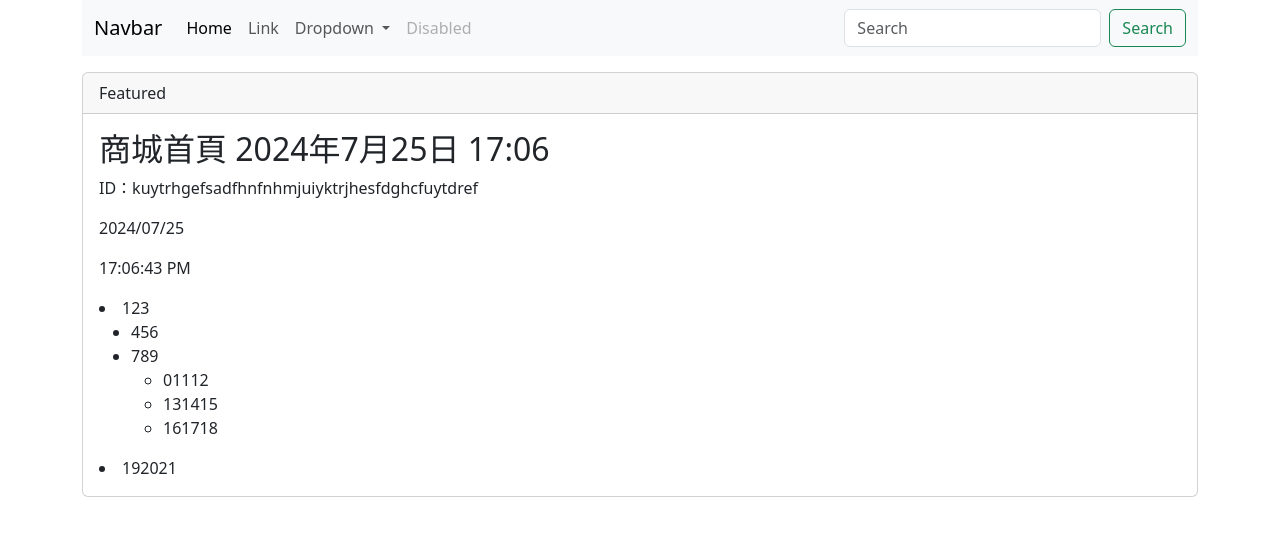
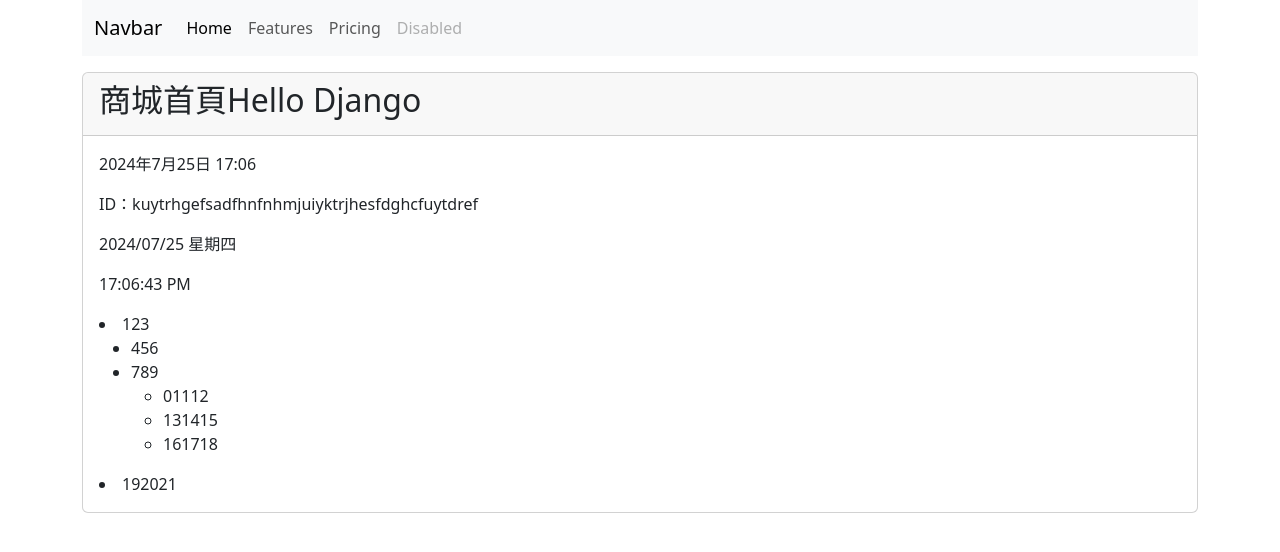
Before and after one commit to kai114615/project2, a Django app: page /store/ in a window 1280 px wide. Shown: the top 552 px of the page. Run offline with Django 5.2, Linux system fonts and the light colour scheme; some libraries are stand-ins or nearby versions.

Commit message:
複習至20240726

```diff
--- a/myapp/templates/myapp/index.html
+++ b/myapp/templates/myapp/index.html
@@ -2,18 +2,17 @@
 
 {% block content %}
 
-<h2>{{ store_title }} {{ now }}</h2>
+<p>{{ now }}</p>
 <p>ID：{{ id }}</p>
 
 <p>{{title|slice:"1:3"}}</p>
-<p>{{now|date:"Y/m/d"}}</p>
+<p>{{now|date:"Y/m/d D"}}</p>
 <p>{{now|time:"H:i:s A"}}</p>
 
 <div>{{value1|unordered_list}} </div>
 
 {% endblock %}
 
-
 {% block title %}
-<h2>{{title|title}}</h2>
+<h2>{{store_title|title}}</h2>
 {% endblock %}
--- a/myapp/views.py
+++ b/myapp/views.py
@@ -5,7 +5,7 @@ from datetime import datetime
 # Create your views here.
 def index(request):
     # return HttpResponse('<h2>Myapp 首頁</h2>')
-    store_title = '商城首頁'
+    store_title = '商城首頁hello django'
     now = datetime.now()
     id = 'kuytrhgefsadfhnfnhmjuiyktrjhesfdghcfuytdref'
     value1 = ['123', ['456', '789', ['01112', '131415', '161718']], '192021']
@@ -14,10 +14,11 @@ def index(request):
     return render(request, 'myapp/index.html', locals())
 
 def about(request, year=datetime.now().year):
-    return HttpResponse(f'<h2>About {year} </h2>')
+    # return HttpResponse(f'<h2>About {year} </h2>')
+    return render(request, 'myapp/about.html', {'year': year})
 
 def details(request, product_id=''):
-    return HttpResponse('<h2>讀出商品編號{product_id}的商品</h2>')
+    return HttpResponse(f'<h2>讀出商品編號{product_id}的商品</h2>')
 
 def blog(request, publish=None):
     return HttpResponse(f'<h2>讀取{publish}的文章</h2>')
--- a/templates/base.html
+++ b/templates/base.html
@@ -16,73 +16,14 @@
   <body>
     <div class="container">
       <div class="pb-3">
-        <nav class="navbar navbar-expand-lg bg-body-tertiary">
-          <div class="container-fluid">
-            <a class="navbar-brand" href="#">Navbar</a>
-            <button
-              class="navbar-toggler"
-              type="button"
-              data-bs-toggle="collapse"
-              data-bs-target="#navbarSupportedContent"
-              aria-controls="navbarSupportedContent"
-              aria-expanded="false"
-              aria-label="Toggle navigation"
-            >
-              <span class="navbar-toggler-icon"></span>
-            </button>
-            <div class="collapse navbar-collapse" id="navbarSupportedContent">
-              <ul class="navbar-nav me-auto mb-2 mb-lg-0">
-                <li class="nav-item">
-                  <a class="nav-link active" aria-current="page" href="#"
-                    >Home</a
-                  >
-                </li>
-                <li class="nav-item">
-                  <a class="nav-link" href="#">Link</a>
-                </li>
-                <li class="nav-item dropdown">
-                  <a
-                    class="nav-link dropdown-toggle"
-                    href="#"
-                    role="button"
-                    data-bs-toggle="dropdown"
-                    aria-expanded="false"
-                  >
-                    Dropdown
-                  </a>
-                  <ul class="dropdown-menu">
-                    <li><a class="dropdown-item" href="#">Action</a></li>
-                    <li>
-                      <a class="dropdown-item" href="#">Another action</a>
-                    </li>
-                    <li><hr class="dropdown-divider" /></li>
-                    <li>
-                      <a class="dropdown-item" href="#">Something else here</a>
-                    </li>
-                  </ul>
-                </li>
-                <li class="nav-item">
-                  <a class="nav-link disabled" aria-disabled="true">Disabled</a>
-                </li>
-              </ul>
-              <form class="d-flex" role="search">
-                <input
-                  class="form-control me-2"
-                  type="search"
-                  placeholder="Search"
-                  aria-label="Search"
-                />
-                <button class="btn btn-outline-success" type="submit">
-                  Search
-                </button>
-              </form>
-            </div>
-          </div>
-        </nav>
+        {% include "navbar.html" %}
       </div>
-
       <div class="card">
-        <div class="card-header">Featured</div>
+        <div class="card-header">
+          {% block title %}
+          <p>My Title</p>
+          {% endblock %}
+        </div>
         <div class="card-body">
           {% block content %}
           <p>這裡內容會被換掉</p>
--- /dev/null
+++ b/templates/navbar.html
@@ -0,0 +1,17 @@
+<nav class="navbar navbar-expand-lg bg-body-tertiary">
+    <div class="container-fluid">
+        <a class="navbar-brand" href="#">Navbar</a>
+        <button class="navbar-toggler" type="button" data-bs-toggle="collapse" data-bs-target="#navbarNavAltMarkup"
+            aria-controls="navbarNavAltMarkup" aria-expanded="false" aria-label="Toggle navigation">
+            <span class="navbar-toggler-icon"></span>
+        </button>
+        <div class="collapse navbar-collapse" id="navbarNavAltMarkup">
+            <div class="navbar-nav">
+                <a class="nav-link active" aria-current="page" href="#">Home</a>
+                <a class="nav-link" href="#">Features</a>
+                <a class="nav-link" href="#">Pricing</a>
+                <a class="nav-link disabled" aria-disabled="true">Disabled</a>
+            </div>
+        </div>
+    </div>
+</nav>
```
Also changed, not shown: myapp/templates/myapp/about.html (+5 -3 lines), templates/index.html (added, +11 -0 lines), static/images/logo.svg (added), static/images/react.svg (added).
